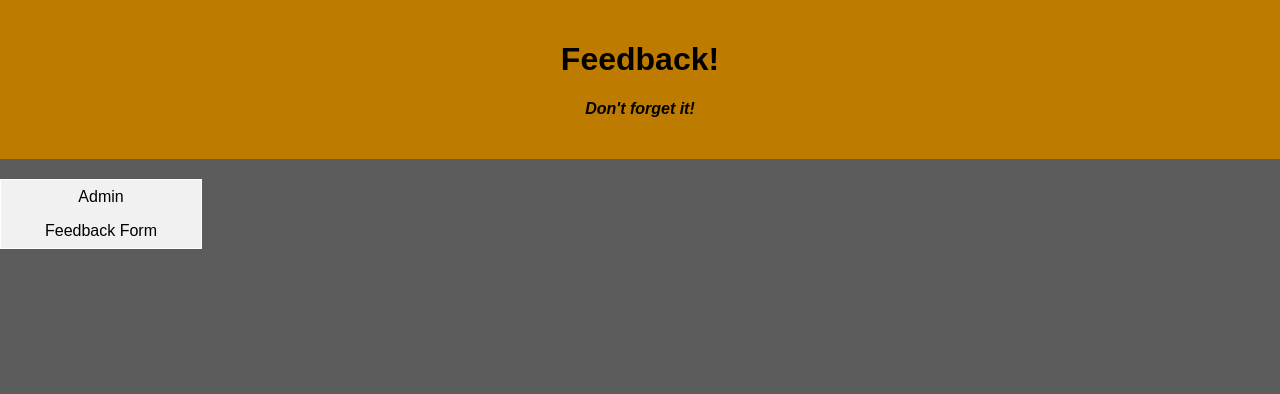
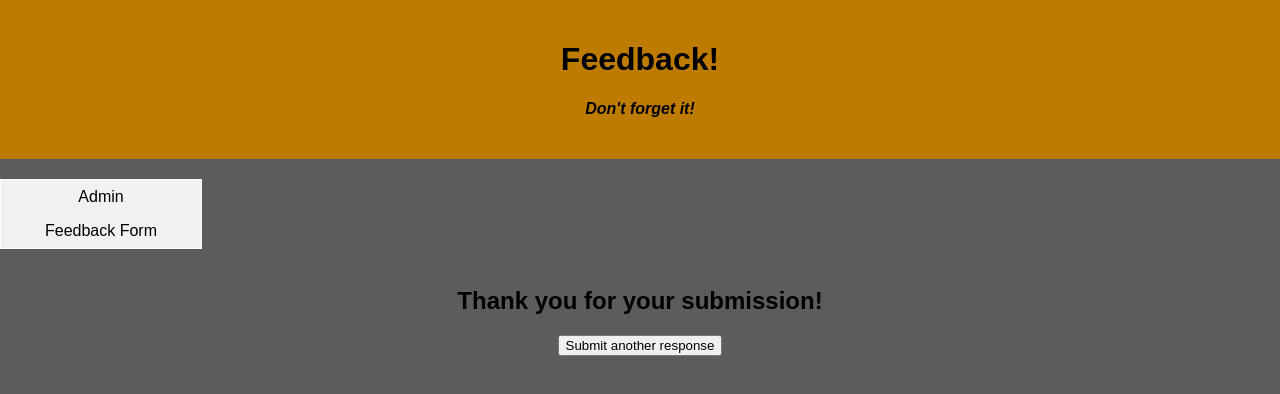
Before and after one commit to meaghanreinschmidt/weekend-redux-feedback-loop, a React (Create React App) app: page /#/success in a window 1280 px wide. Shown: the top 394 px of the page. Built offline with nearby package versions, Linux system fonts and the light colour scheme.

Commit message:
Create success page with button to redirect to beginning

```diff
--- a/src/components/App/App.jsx
+++ b/src/components/App/App.jsx
@@ -6,6 +6,7 @@ import Understanding from '../Understanding/Understanding.jsx';
 import Support from '../Support/Support.jsx';
 import Comments from '../Comments/Comments.jsx';
 import ReviewPage from '../ReviewPage/ReviewPage.jsx';
+import Success from '../Success/Success.jsx';
 import FeedbackLog from '../FeedbackLog/FeedbackLog.jsx';
 
 function App() {
@@ -33,6 +34,9 @@ function App() {
               <Route exact path="/review/page">
                   <ReviewPage />
               </Route>
+              <Route exact path="/success">
+                  <Success />
+              </Route>
           </div>
       </Router>
     </div>
--- a/src/components/ReviewPage/ReviewPage.jsx
+++ b/src/components/ReviewPage/ReviewPage.jsx
@@ -25,7 +25,7 @@ const ReviewPage = () => {
             // Clear all reducers
             dispatch({ type: 'CLEAR_ALL' });
             // Navigate to Step One
-            history.push('/');
+            history.push('/success');
         }).catch((error) => {
             console.log(error);
             alert('Something went wrong!');
--- /dev/null
+++ b/src/components/Success/Success.jsx
@@ -0,0 +1,16 @@
+import { useHistory } from 'react-router-dom';
+
+
+const Success = () => {
+    const history = useHistory();
+    return (
+        <>
+            <h2 className="success">Thank you for your submission!</h2>
+            <div>
+                <button onClick={() => history.push('/')} className="button">Submit another response</button>
+            </div>
+        </>
+    )
+}
+
+export default Success;
```
Also changed, not shown: 1 other file (tests, documents, lock files or other folders).
